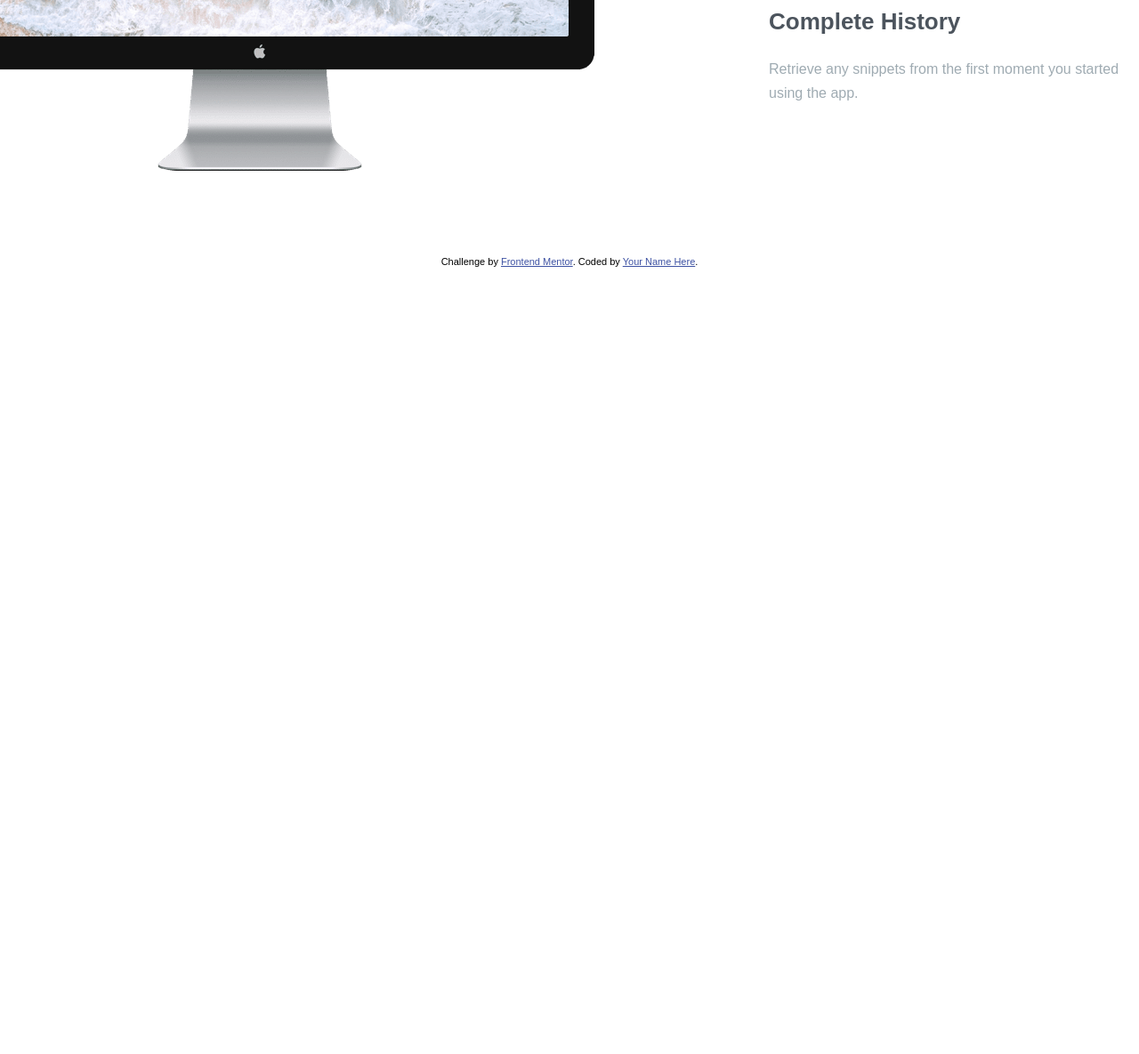
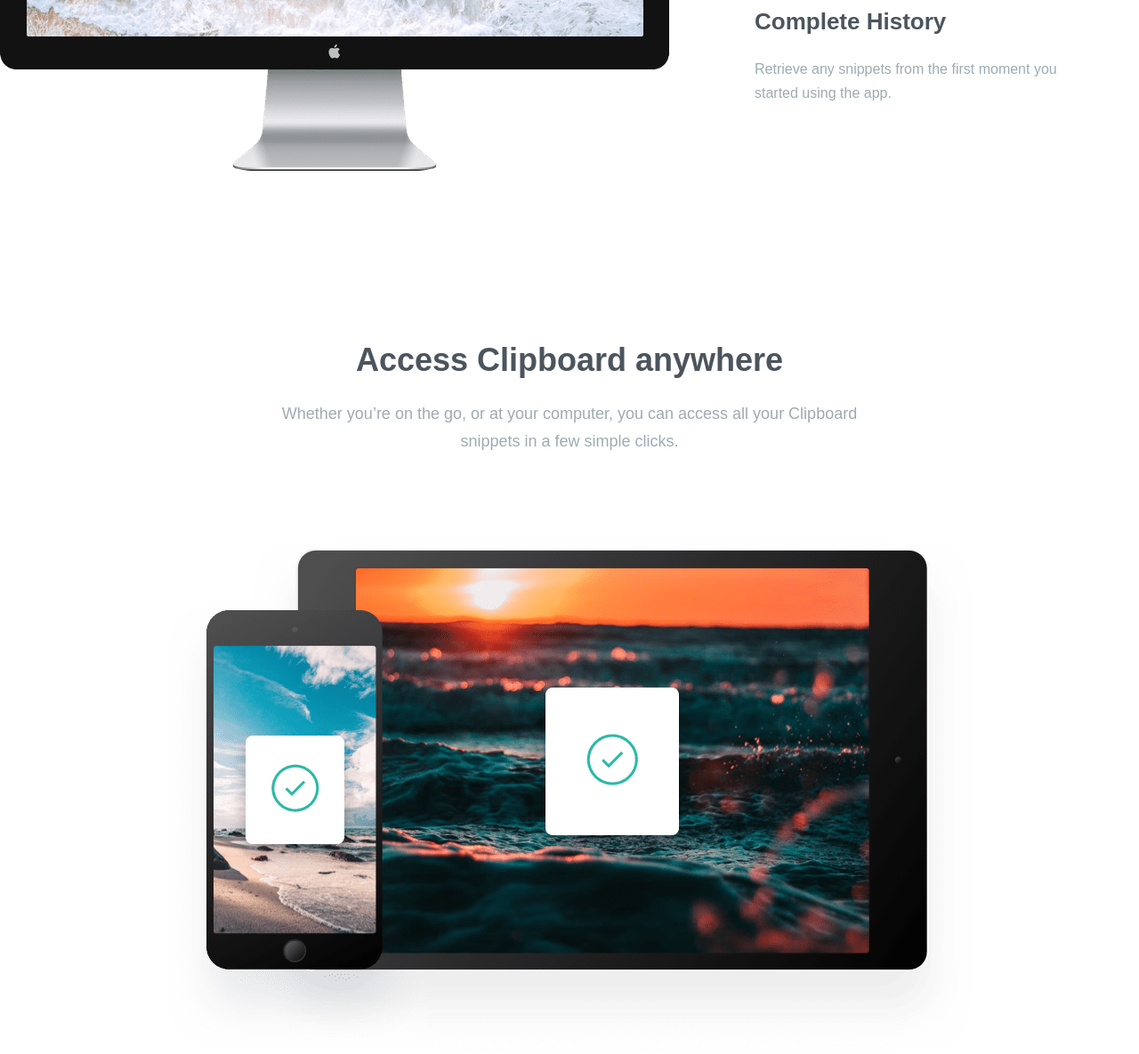
Before and after one commit to kacperkwinta/Clipboard-landing-page, a website: page index.html in a window 1280 px wide. Shown: the part 1362-2547 px from the top of the page at 89% size. Before the commit the page ends 1662 px from the top, so only its background shows below. Drawn offline with Linux system fonts and the light colour scheme; a web font is replaced by a local one.

Commit message:
section access done

```diff
--- a/index.html
+++ b/index.html
@@ -73,7 +73,6 @@
 					/>
 
 					<div class="features-container">
-
 						<div class="features-item">
 							<h3 class="heading-tertiary marg-btm-s">Quick Search</h3>
 							<p class="paragraph paragraph--small">
@@ -99,12 +98,33 @@
 					</div>
 				</div>
 			</section>
+
+			<!----------------------------->
+			<!-- SECTION ACCESS ANYWHERE -->
+			<!----------------------------->
+			<section class="section-access">
+				<div class="container-text">
+					<h2 class="heading-secondary marg-btm-s">
+						Access Clipboard anywhere
+					</h2>
+					<p class="paragraph marg-btm-b">
+						Whether you’re on the go, or at your computer, you can access all
+						your Clipboard snippets in a few simple clicks.
+					</p>
+				</div>
+
+				<img
+					class="section-access__img"
+					src="images/image-devices.png"
+					alt="Devices with Clipboard task done"
+				/>
+			</section>
+
+      <section class="section-tools"></section>
 		</main>
 
 		<!--
-		      Access Clipboard
-		anywhere Whether you’re on the go, or at your computer, you can access all
-		your Clipboard snippets in a few simple clicks. Supercharge your workflow
+		        Supercharge your workflow
 		We’ve got the tools to boost your productivity. Create blacklists Ensure
 		sensitive information never makes its way to your clipboard by excluding
 		certain sources. Plain text snippets Remove unwanted formatting from copied
--- a/sass/pages/_home.scss
+++ b/sass/pages/_home.scss
@@ -28,7 +28,6 @@
 
 		&__img {
 			display: block;
-			transform: translateX(-10rem);
 		}
 	}
 
@@ -36,6 +35,7 @@
 		display: flex;
 		flex-direction: column;
 		gap: 4.8rem;
+		margin-right: 4.8rem;
 
 		.features-item {
 			max-width: 40rem;
@@ -43,5 +43,15 @@
 	}
 }
 
+.section-access {
+	padding: 9.6rem 0;
+	margin: 0 auto;
+
+	&__img {
+		display: block;
+		margin: 0 auto;
+	}
+}
+
 // SPACING SYSTEM (px)
 // 2 / 4 / 8 / 12 / 16 / 24 / 32 / 48 / 64 / 80 / 96 / 128
```
Also changed, not shown: css/style.css.
